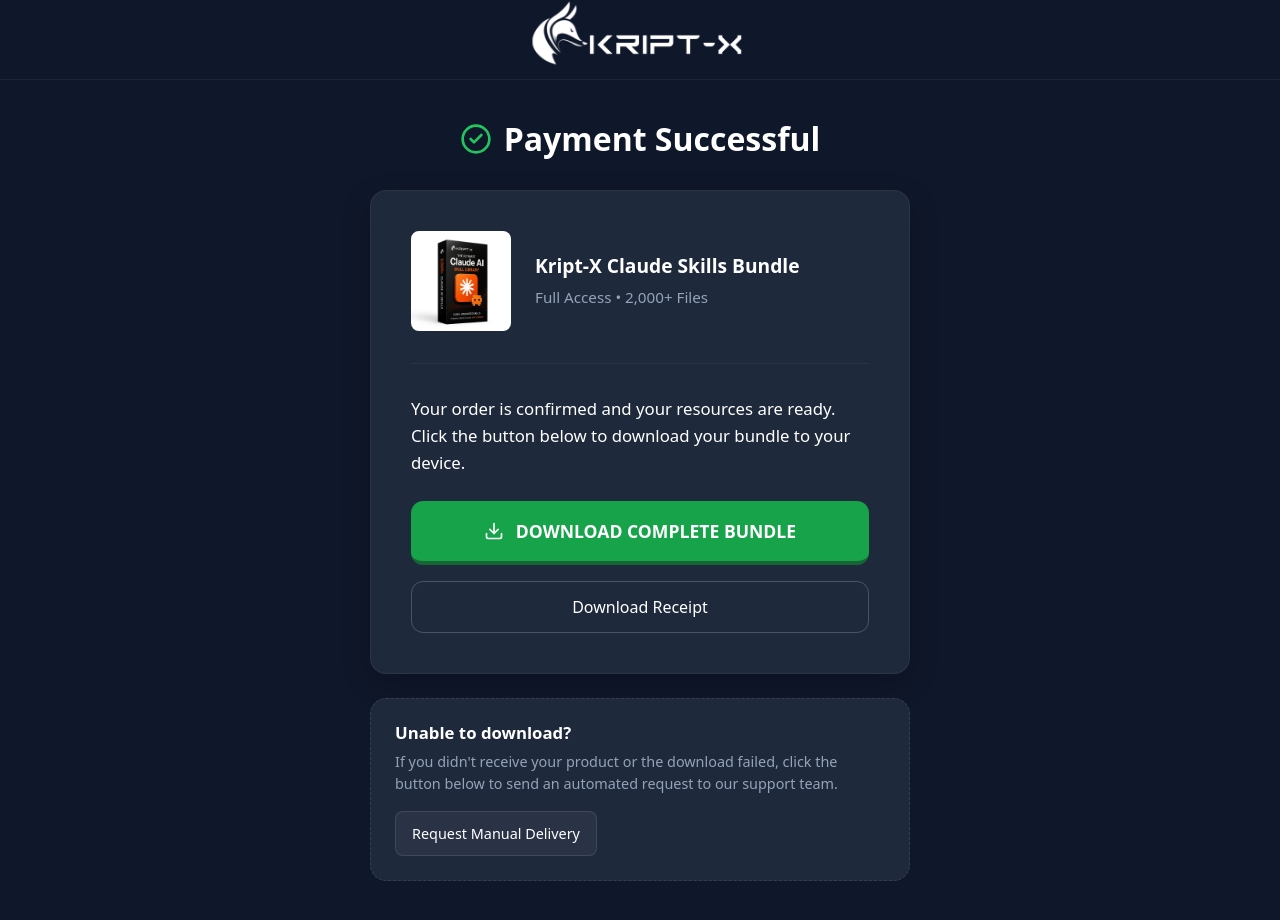
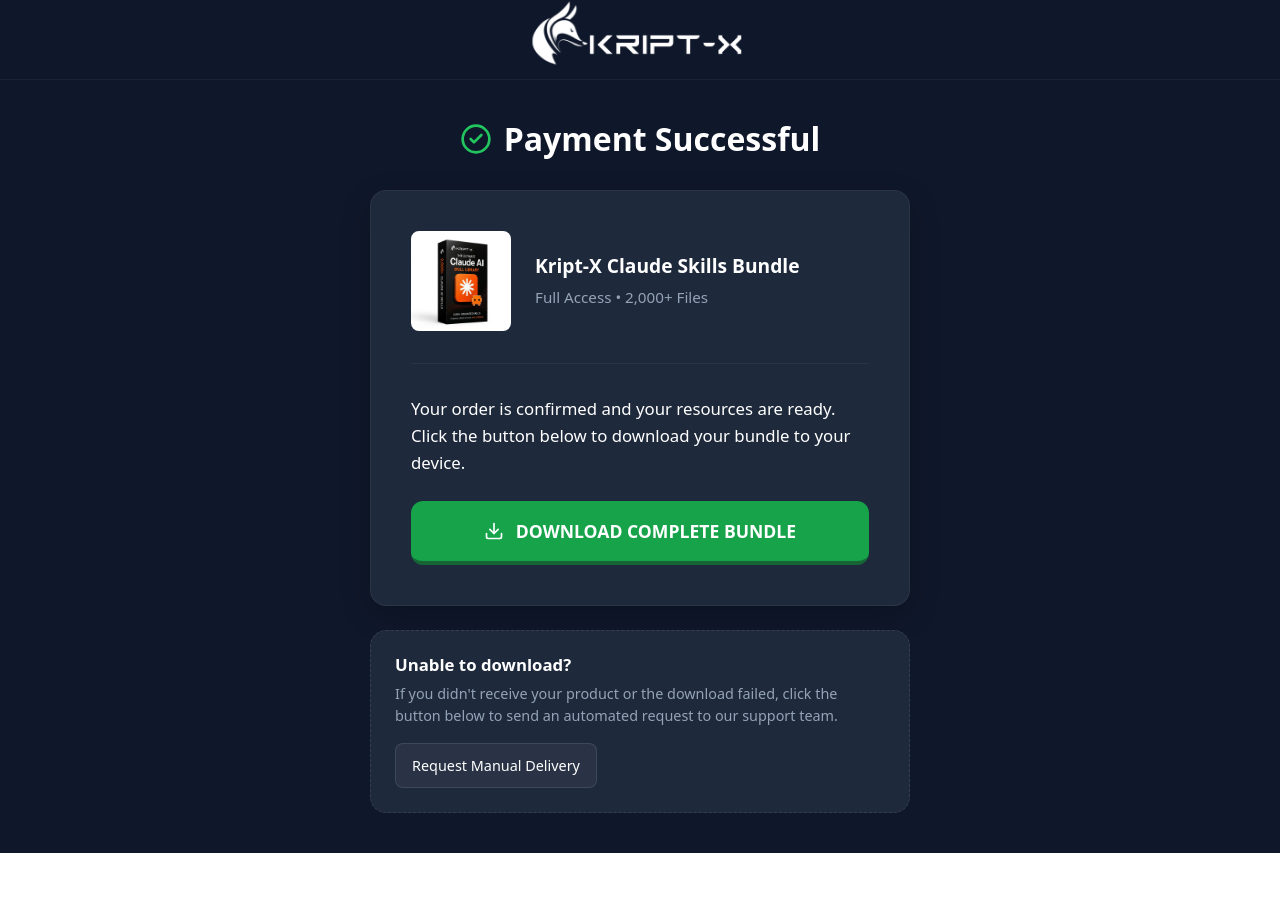
Before and after one commit to Pratham-091/kript-x, a React (Vite) app: page /success in a window 1280 px wide. After the commit the page ends 853 px from the top, so only its background shows below. Built offline with nearby package versions, Linux system fonts and the light colour scheme; a web font is replaced by a local one.

Commit message:
Remove receipt button and fix mailto link rendering race condition

```diff
--- a/src/pages/SuccessPage.jsx
+++ b/src/pages/SuccessPage.jsx
@@ -7,16 +7,16 @@
   const navigate = useNavigate();
   const location = useLocation();
 
+  const searchParams = new URLSearchParams(location.search);
+  const paymentId = searchParams.get('razorpay_payment_id');
+
+  const subject = encodeURIComponent("Missing Product Delivery");
+  const body = encodeURIComponent(`Name: \nEmail used for purchase: \nMode of Payment (UPI/Card/Netbanking): \nTransaction ID: ${paymentId || "Unknown"}\n\nPlease help me get my product!`);
+  const supportMailto = `mailto:supportkriptx.com@gmail.com?subject=${subject}&body=${body}`;
+
   useEffect(() => {
     // Basic Security: Check if the user actually came from Razorpay.
-    const searchParams = new URLSearchParams(location.search);
-    const paymentId = searchParams.get('razorpay_payment_id');
     const hasPaymentToken = paymentId || searchParams.has('razorpay_payment_link_id');
-
-    // Mailto link generation
-    const subject = encodeURIComponent("Missing Product Delivery");
-    const body = encodeURIComponent(`Name: \nEmail used for purchase: \nMode of Payment (UPI/Card/Netbanking): \nTransaction ID: ${paymentId || "Unknown"}\n\nPlease help me get my product!`);
-    window.supportMailto = `mailto:supportkriptx.com@gmail.com?subject=${subject}&body=${body}`;
 
     // Remove the NODE_ENV check if you want it to block you on localhost too.
     if (!hasPaymentToken && import.meta.env.PROD) {
@@ -95,8 +95,7 @@
               Your order is confirmed and your resources are ready. Click the button below to download your bundle to your device.
             </p>
 
-            {/* DOWNLOAD BUTTONS */}
-            <div style={{ display: 'flex', flexDirection: 'column', gap: '16px' }}>
+            {/* DOWNLOAD BUTTON */}
             <a
               href="https://drive.google.com/uc?export=download&id=1170wgM28Jr3mxT5N6Hqcs0dv69zTRuca"
               target="_blank"
@@ -120,28 +119,6 @@
               <Download size={20} />
               Download Complete Bundle
             </a>
-
-              <button
-                onClick={() => window.print()}
-                className="btn-secondary"
-                style={{
-                  display: 'flex',
-                  alignItems: 'center',
-                  justifyContent: 'center',
-                  width: '100%',
-                  fontSize: '1rem',
-                  padding: '14px',
-                  background: 'transparent',
-                  border: '1px solid rgba(255,255,255,0.2)',
-                  color: 'var(--text-light)',
-                  borderRadius: '12px',
-                  fontWeight: '500',
-                  cursor: 'pointer'
-                }}
-              >
-                Download Receipt
-              </button>
-            </div>
           </div>
 
           {/* Missing Product Support Section */}
@@ -159,7 +136,7 @@
               If you didn't receive your product or the download failed, click the button below to send an automated request to our support team.
             </p>
             <a
-              href={window.supportMailto}
+              href={supportMailto}
               style={{
                 display: 'inline-block',
                 background: 'rgba(255,255,255,0.05)',
```
Lines whose indentation alone changed are shown as unchanged.
